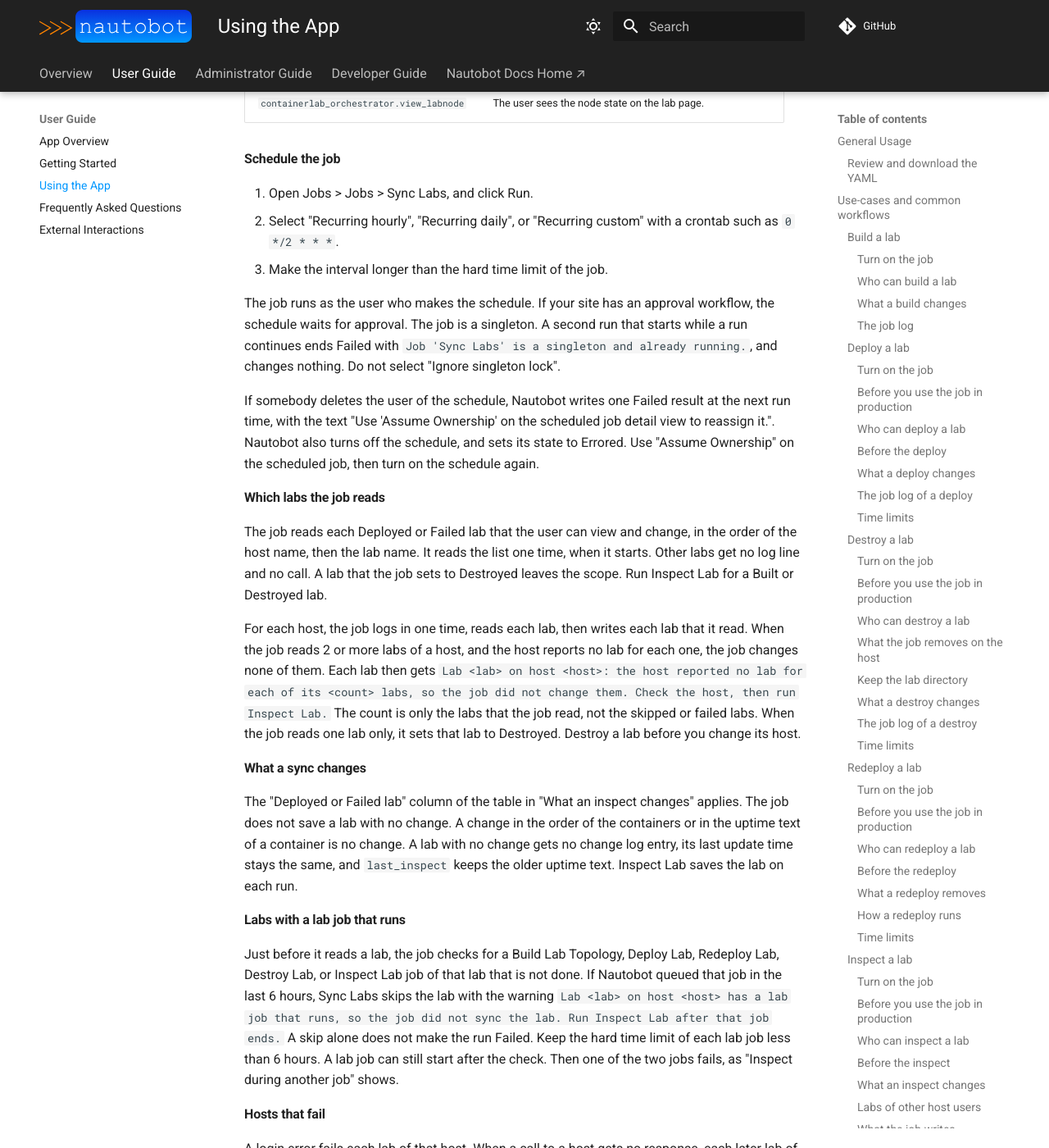
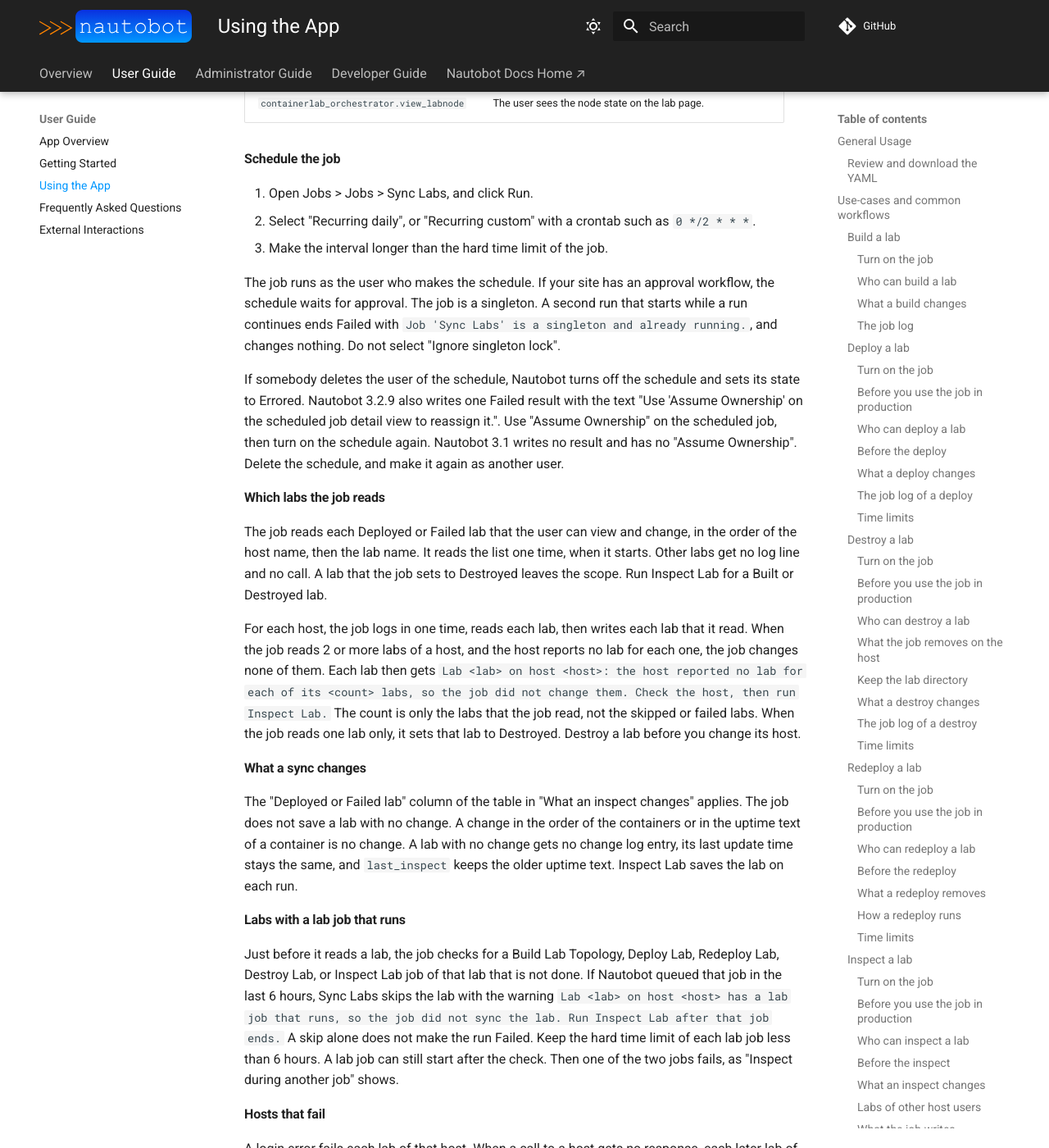
Before and after one commit to jtdub/nautobot-app-containerlab-orchestrator, an MkDocs documentation site: the page built from docs/user/app_use_cases.md, in a window 1280 px wide and 1400 px high, scrolled down 21161 px. Shown: the whole window at 82% size. Built offline with MkDocs 1.6.1 and Material for MkDocs 9.7.7, drawn with Linux system fonts in a browser that asks for light colours; comment, search, counter and statistics services are not loaded; some of the changed text lies outside the part shown.

Commit message:
103: Address QA round 1 findings
- Name Nautobot 3.2.9 and 3.1 for a deleted schedule user.
- Read SYNC_ERROR_LINE from the stored job log of a run where one lab
  gets an unexpected error (AC-5, AC-10).
- Offer only daily or custom schedules, longer than the hard limit.

Claude-Session: https://claude.ai/code/session_015Wtbd2AbXxZ9u8rarE86by

```diff
--- a/docs/user/app_use_cases.md
+++ b/docs/user/app_use_cases.md
@@ -685,16 +685,17 @@ Turn on "Sync Labs" as "Turn on the job" of Inspect Lab shows. Give the user of
 #### Schedule the job
 
 1. Open Jobs > Jobs > Sync Labs, and click Run.
-2. Select "Recurring hourly", "Recurring daily", or "Recurring custom" with a crontab such as `0 */2 * * *`.
+2. Select "Recurring daily", or "Recurring custom" with a crontab such as `0 */2 * * *`.
 3. Make the interval longer than the hard time limit of the job.
 
 The job runs as the user who makes the schedule. If your site has an approval workflow, the schedule waits for
 approval. The job is a singleton. A second run that starts while a run continues ends Failed with
 `Job 'Sync Labs' is a singleton and already running.`, and changes nothing. Do not select "Ignore singleton lock".
 
-If somebody deletes the user of the schedule, Nautobot writes one Failed result at the next run time, with the text
-"Use 'Assume Ownership' on the scheduled job detail view to reassign it.". Nautobot also turns off the schedule, and
-sets its state to Errored. Use "Assume Ownership" on the scheduled job, then turn on the schedule again.
+If somebody deletes the user of the schedule, Nautobot turns off the schedule and sets its state to Errored. Nautobot
+3.2.9 also writes one Failed result with the text "Use 'Assume Ownership' on the scheduled job detail view to reassign
+it.". Use "Assume Ownership" on the scheduled job, then turn on the schedule again. Nautobot 3.1 writes no result and
+has no "Assume Ownership". Delete the schedule, and make it again as another user.
 
 #### Which labs the job reads
 
@@ -742,8 +742,7 @@ A lab with an error gets `Lab <lab> on host <host>: <error>`. The job ends with
 `Sync Labs read <labs> labs: <changed> changed, <unchanged> did not change, <skipped> skipped, <failed> failed.` The
 job result holds only these counts. The rules of "The job log of an inspect" also apply.
 
-To see when the job last read a lab, open Jobs > Job Results, and filter by the job "Sync Labs". The lab page does
-not show the last sync, because the last update time of a lab with no change stays the same.
+To see the last sync of a lab, open Jobs > Job Results, and filter by the job "Sync Labs". The lab page does not.
 
 #### Time limits
 
```
Also changed, not shown: other parts of docs/user/app_use_cases.md (+1 -2 lines), 1 other file.
